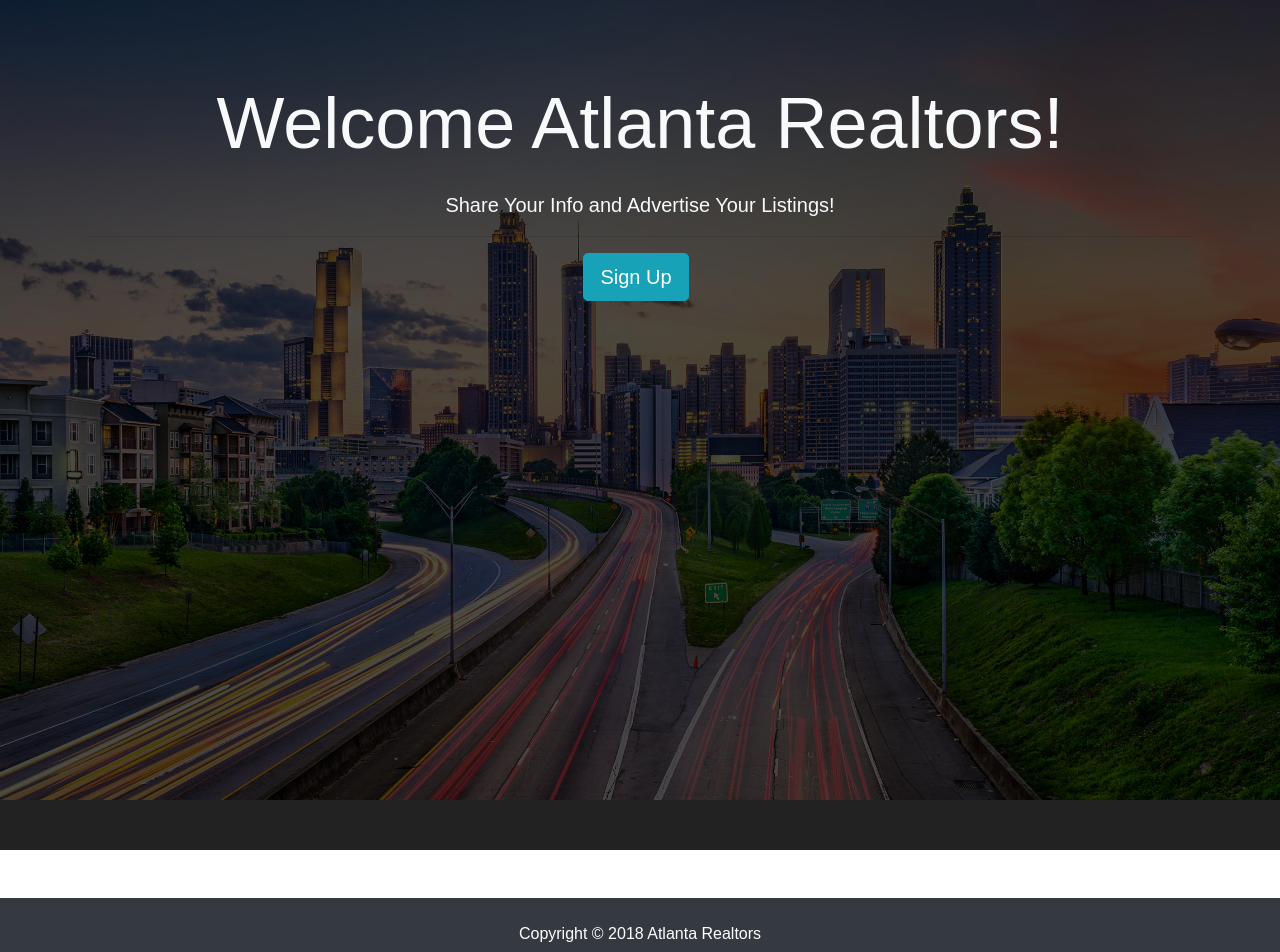
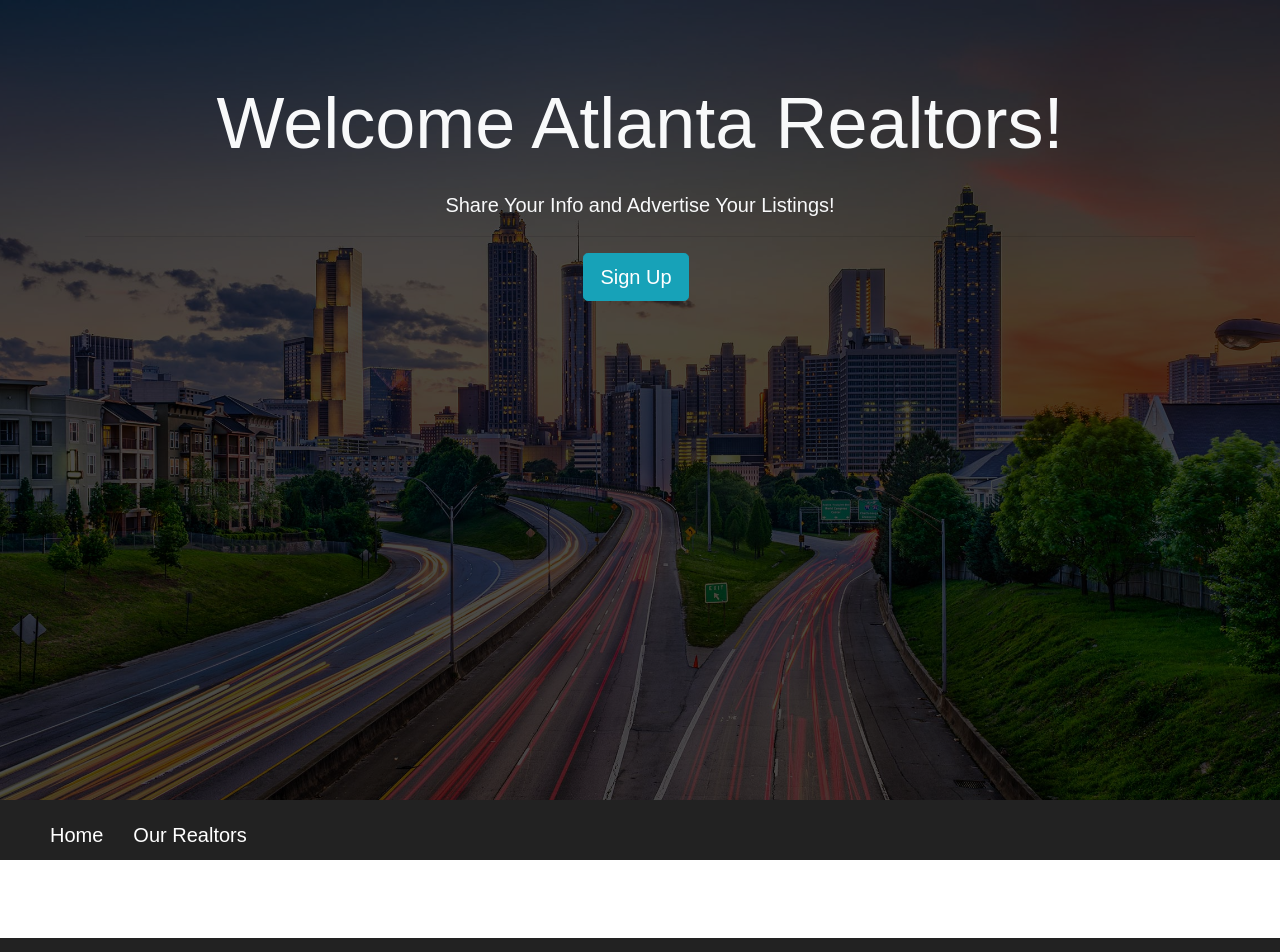
Before and after one commit to faiselb/realtor-app, a React (Create React App) app in the folder client/: page / in a window 1280 px wide. Shown: the top 952 px of the page. Built offline with nearby package versions, Linux system fonts and the light colour scheme; the HTML template or start-up script is replaced by a standard one.

Commit message:
fixed styling

```diff
--- a/client/src/App.css
+++ b/client/src/App.css
@@ -19,13 +19,35 @@ body { height: 100%; }
 
 .App-header {
   background-color: #222;
-  height: 50px;
+  height: 60px;
   padding: 20px;
+  margin-bottom: 30px;
   color: white;
+}
+
+.App-header ul {
+  list-style-type: none;
+  margin: 0;
+  padding: 0;
+}
+
+.App-header li {
+  display: inline;
+  padding-left: 30px;
+  float: left;
+}
+
+.App-header a {
+  color: white;
+  font-size: 20px;
 }
 
 .App-title {
   font-size: 1.5em;
+}
+
+.footer {
+  background-color: #222;
 }
 
 .App-intro {
--- a/client/src/App.js
+++ b/client/src/App.js
@@ -1,6 +1,6 @@
 import React, { Component } from 'react'
 import './App.css';
-import { BrowserRouter as Router, Route } from 'react-router-dom'
+import { BrowserRouter as Router, Route, Link } from 'react-router-dom'
 import ListingsPage from './components/ListingsPage'
 import CommunitiesList from './components/CommunitiesList'
 import RealtorsPage from './components/RealtorsPage'
@@ -19,7 +19,12 @@ class App extends Component {
           <div className="page-flex">
             <div className="page-content">
               <Route exact path="/" component={Landing} />
-              <div className='App-header' />
+              <div className='App-header'>
+                <ul>
+                  <li><Link to={`/`}>Home</Link></li>
+                  <li><Link to={`/realtors`}>Our Realtors</Link></li>
+                </ul>
+              </div>
               <div className="container">
                 <Route exact path='/realtors' component={RealtorsPage} />
                 <Route exact path='/realtors/:realtorId/communities' component={CommunitiesList} />
--- a/client/src/components/Footer.js
+++ b/client/src/components/Footer.js
@@ -2,7 +2,7 @@ import React from 'react';
 
 export default () => {
 return (
-    <footer className="bg-dark text-white mt-5 p-4 text-center page-row">
+    <footer className="footer text-white mt-5 p-4 text-center page-row">
         Copyright &copy; {new Date().getFullYear()} Atlanta Realtors
 </footer>
 );
```
